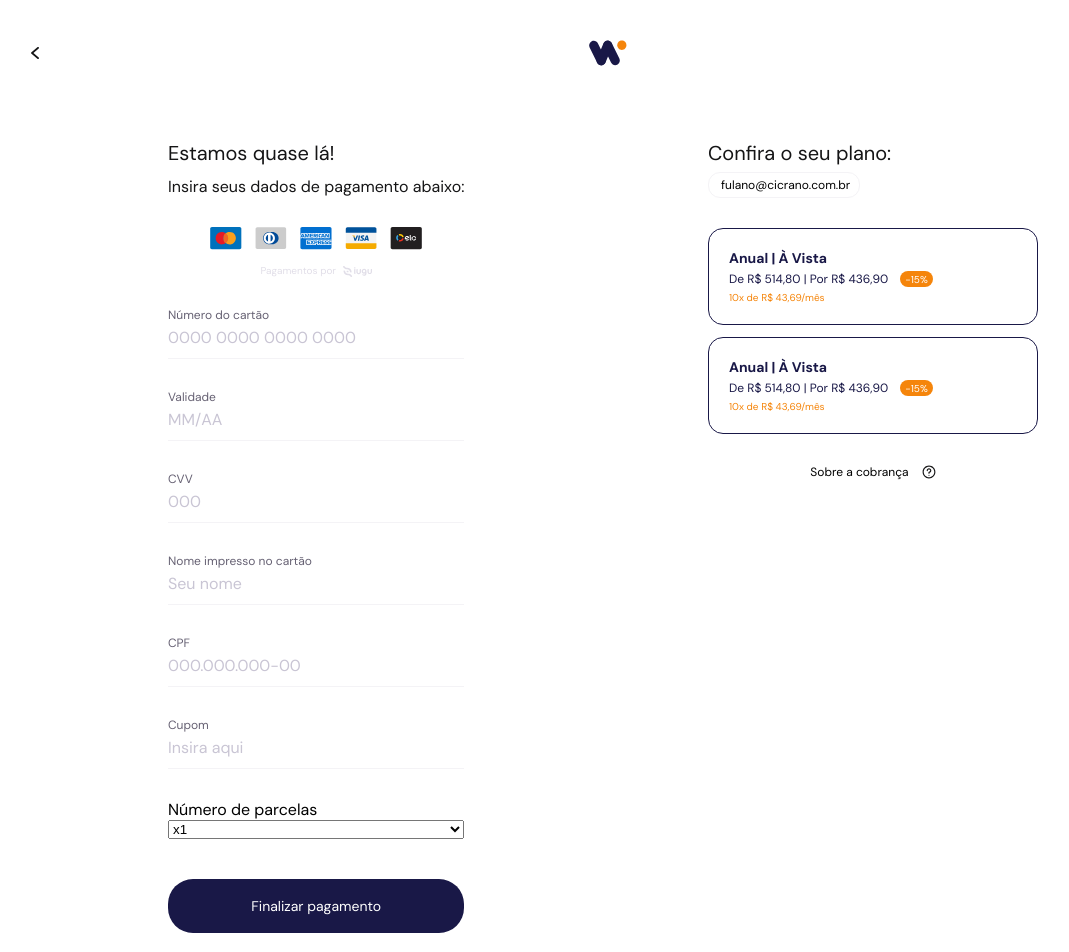
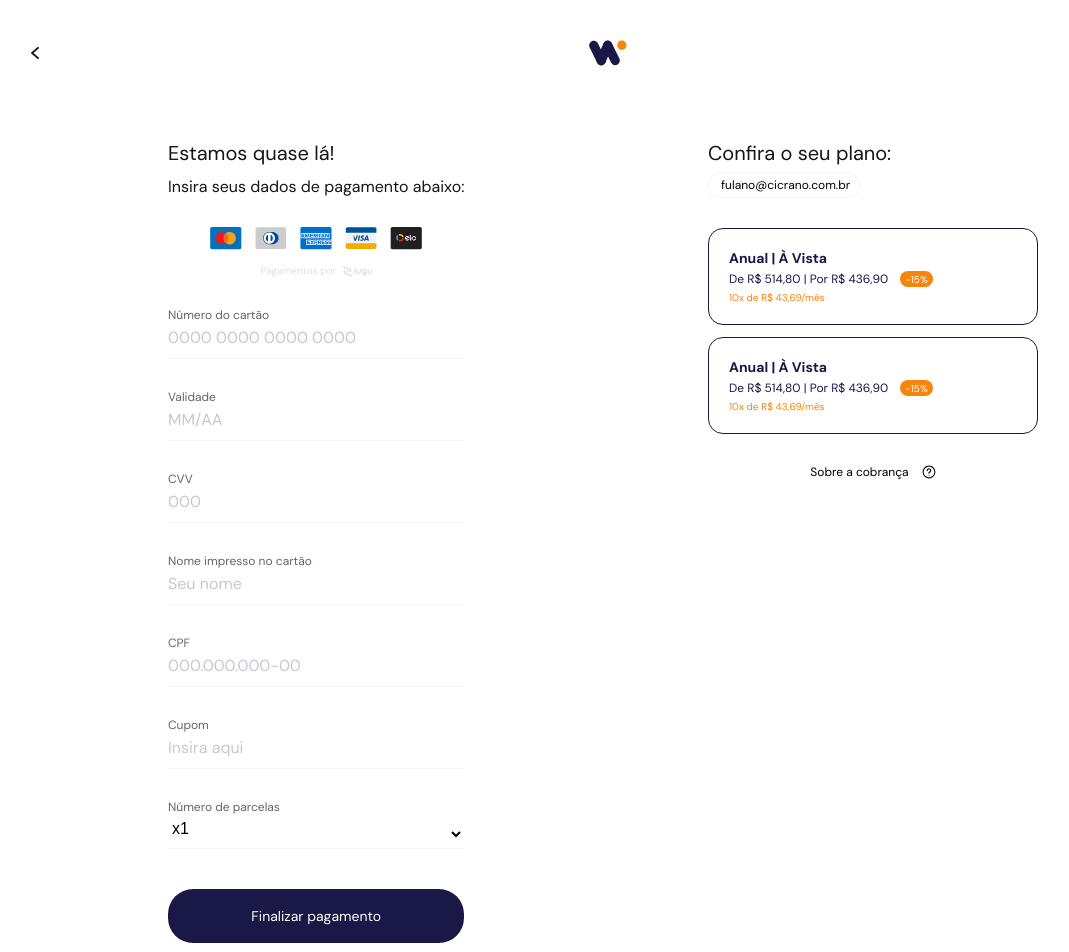
Before and after one commit to leonardoMarti/pebmed-challenge, a Next.js app: page / in a window 1280 px wide. Shown: the top 952 px of the page, without its empty margins (37-1106 px from the left). Built offline with nearby package versions, Linux system fonts and the light colour scheme.

Commit message:
Improving select style

```diff
--- a/src/components/Input/styles.ts
+++ b/src/components/Input/styles.ts
@@ -20,6 +20,7 @@ export const SInput = styled.input`
   border-bottom: 1px solid ${COLORS.GREY100};
   outline: 0;
   padding-bottom: 0.625rem;
+  font-size: 1rem;
 
   ::placeholder {
     color: ${COLORS.GRER300};
--- a/src/components/Select/index.tsx
+++ b/src/components/Select/index.tsx
@@ -19,8 +19,13 @@ export function Select({ name, label, placeholder, mb }: SelectProps) {
 
   return (
     <Container mb={mb}>
-      <span>{label}</span>
-      <select id={`select-${name}`} name={name} placeholder={placeholder}>
+      <span className="label">{label}</span>
+      <select
+        id={`select-${name}`}
+        className="select"
+        name={name}
+        placeholder={placeholder}
+      >
         {installmentsList?.map((inst) => (
           <option key={inst?.value} value={inst?.value}>
             {inst?.label}
--- a/src/components/Select/styles.ts
+++ b/src/components/Select/styles.ts
@@ -1,4 +1,5 @@
 import styled from 'styled-components';
+import { COLORS } from '../../constants/colors';
 
 interface ContainerProps {
   mb?: string;
@@ -8,4 +9,20 @@ export const Container = styled.div<ContainerProps>`
   display: flex;
   flex-direction: column;
   margin-bottom: ${({ mb }) => `${mb}rem`};
+
+  .label {
+    color: ${COLORS.GREY500};
+    font-size: 0.75rem;
+    line-height: 1rem;
+    margin-bottom: 0.25rem;
+  }
+
+  .select {
+    border: none;
+    border-bottom: 1px solid ${COLORS.GREY100};
+    outline: 0;
+    background-color: ${COLORS.WHITE100};
+    padding-bottom: 0.625rem;
+    font-size: 1rem;
+  }
 `;
```
